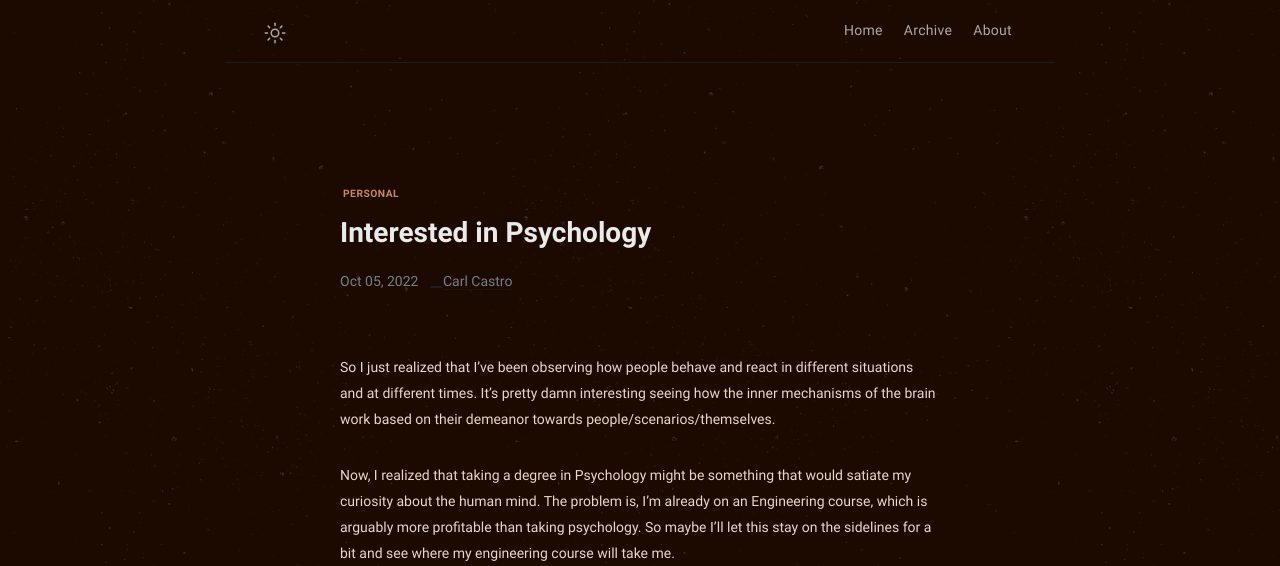
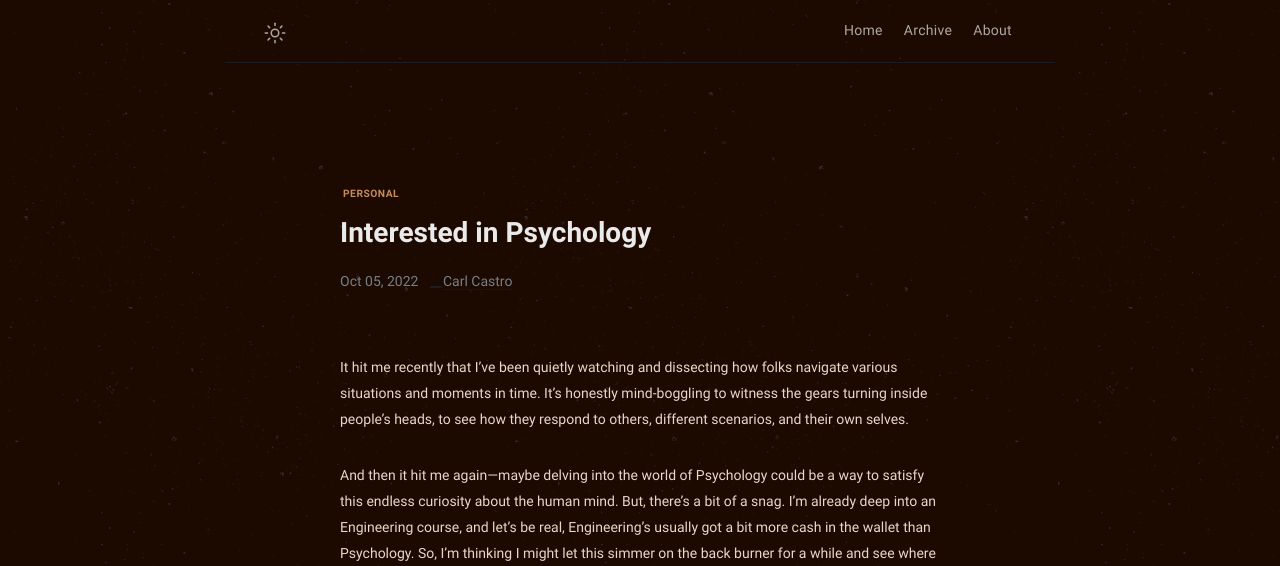
Before and after one commit to philippines69/carlcastroarchives, a Jekyll site: the page built from _posts/2022-10-04-interested-in-psychology.md, in a window 1280 px wide. Shown: the top 566 px of the page. Built offline with Jekyll 4.4.1, drawn with Linux system fonts in a browser that asks for light colours; some of the changed text lies outside the part shown.

Commit message:
Update 2022-10-04-interested-in-psychology.md

```diff
--- a/_posts/2022-10-04-interested-in-psychology.md
+++ b/_posts/2022-10-04-interested-in-psychology.md
@@ -7,8 +7,8 @@ date: 2022-10-04 16:00:00 +0000
 categories: Personal
 
 ---
-So I just realized that I've been observing how people behave and react in different situations and at different times. It's pretty damn interesting seeing how the inner mechanisms of the brain work based on their demeanor towards people/scenarios/themselves.
+It hit me recently that I've been quietly watching and dissecting how folks navigate various situations and moments in time. It's honestly mind-boggling to witness the gears turning inside people's heads, to see how they respond to others, different scenarios, and their own selves.
 
-Now, I realized that taking a degree in Psychology might be something that would satiate my curiosity about the human mind. The problem is, I'm already on an Engineering course, which is arguably more profitable than taking psychology. So maybe I'll let this stay on the sidelines for a bit and see where my engineering course will take me.
+And then it hit me again—maybe delving into the world of Psychology could be a way to satisfy this endless curiosity about the human mind. But, there's a bit of a snag. I'm already deep into an Engineering course, and let's be real, Engineering's usually got a bit more cash in the wallet than Psychology. So, I'm thinking I might let this simmer on the back burner for a while and see where this engineering path takes me. Who knows, maybe there's a way to blend both worlds down the line?
 
 <figure><img src="https://cdn.discordapp.com/attachments/993410728088305734/1027046538398142464/xmen.jpg" alt="confused unga bunga" style="width:500px;"> <figcaption></figcaption> </figure>
```
